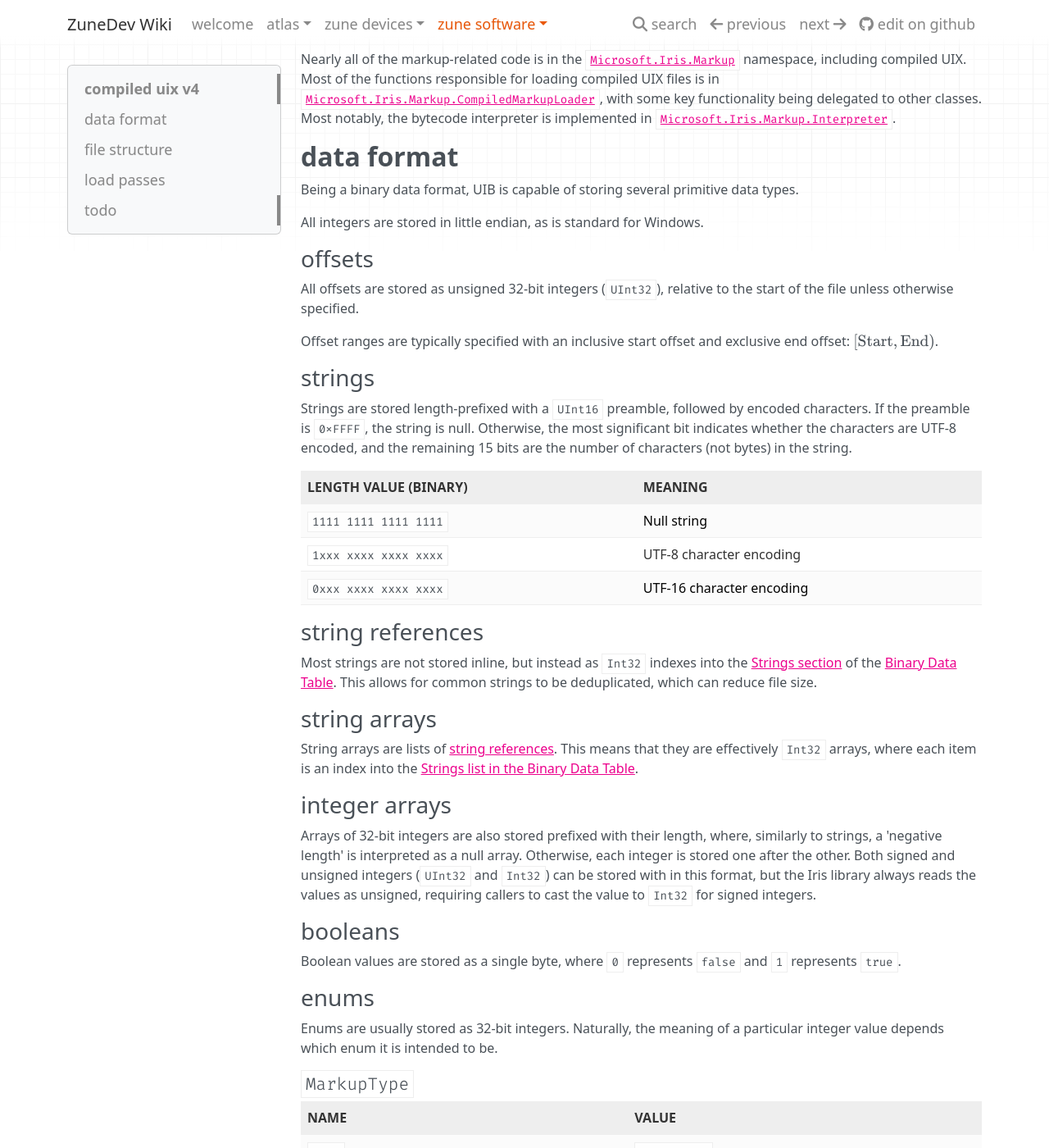
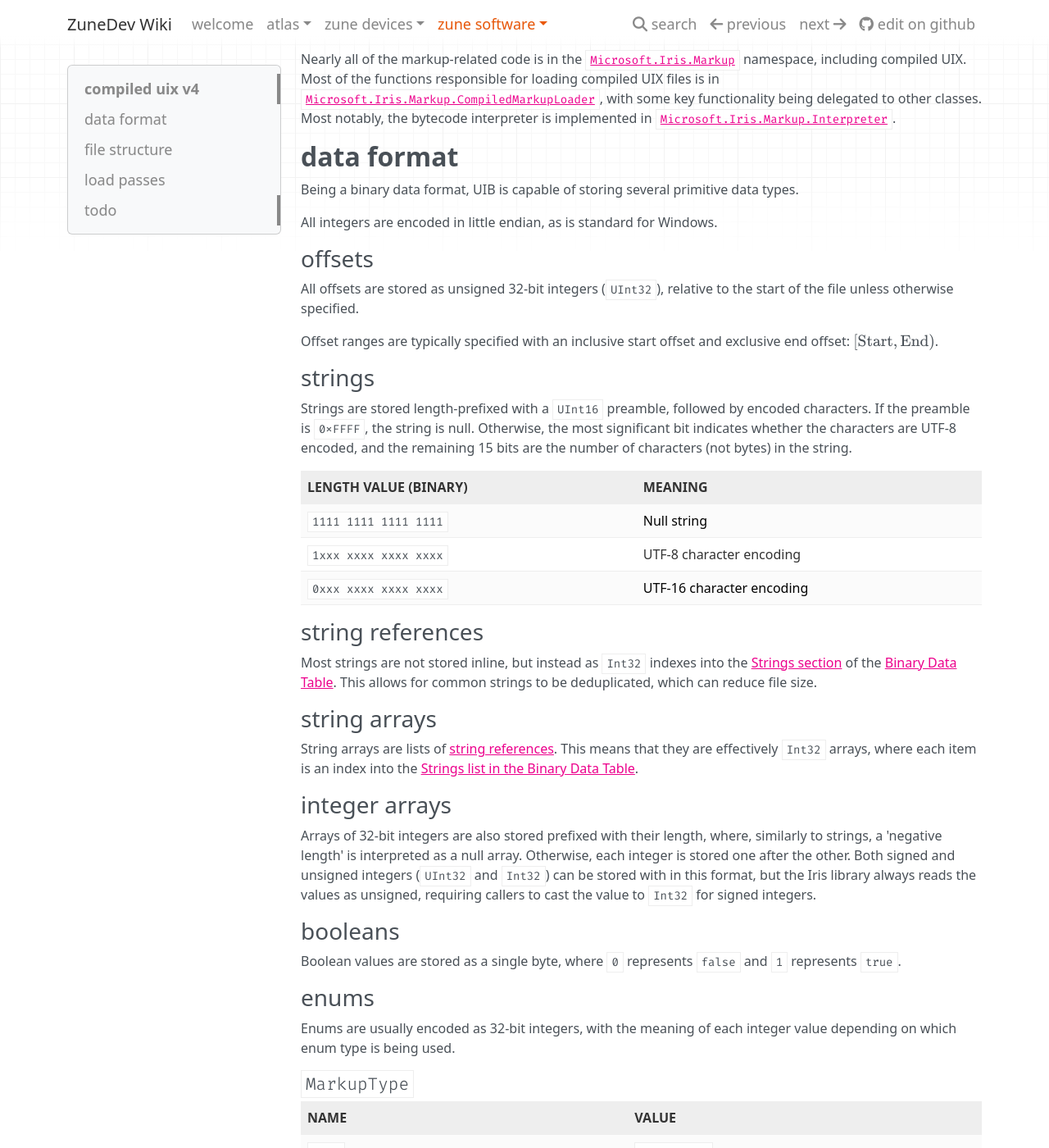
Before and after one commit to ZuneDev/Wiki, an MkDocs documentation site: the page built from docs/Zune software/Iris/compiled-uix.md, in a window 1280 px wide and 1400 px high, scrolled down 277 px. Shown: the whole window at 82% size. Built offline with MkDocs 1.6.1, drawn with Linux system fonts in a browser that asks for light colours; nearby versions of some CDN libraries; some of the changed text lies outside the part shown.

Commit message:
Write multi-byte integers in proper decoded form

```diff
--- a/docs/Zune software/Iris/compiled-uix.md
+++ b/docs/Zune software/Iris/compiled-uix.md
@@ -8,7 +8,7 @@
 ## Data format
 Being a binary data format, UIB is capable of storing several primitive data types.
 
-All integers are stored in little endian, as is standard for Windows.
+All integers are encoded in little endian, as is standard for Windows.
 
 ### Offsets
 All offsets are stored as unsigned 32-bit integers (`UInt32`), relative to the start of the file unless otherwise specified.
@@ -37,17 +37,17 @@
 Boolean values are stored as a single byte, where `0` represents `false` and `1` represents `true`.
 
 ### Enums
-Enums are usually stored as 32-bit integers. Naturally, the meaning of a particular integer value depends which enum it is intended to be.
+Enums are usually encoded as 32-bit integers, with the meaning of each integer value depending on which enum type is being used.
 
 #### `MarkupType`
 Name        | Value
 ----------- | -------
 `None`      | `0x00000000`
-`UI`        | `0x01000000`
-`Class`     | `0x02000000`
-`Effect`    | `0x03000000`
-`DataType`  | `0x04000000`
-`DataQuery` | `0x05000000`
+`UI`        | `0x00000001`
+`Class`     | `0x00000002`
+`Effect`    | `0x00000003`
+`DataType`  | `0x00000004`
+`DataQuery` | `0x00000005`
 
 ## File structure
 A custom binary format is used to store all compiler output. This format is divided into several sections, and can even be split across multiple files using [shared Data Tables](#shared-data-tables).
```
Also changed, not shown: other parts of docs/Zune software/Iris/compiled-uix.md (+11 -11 lines).
